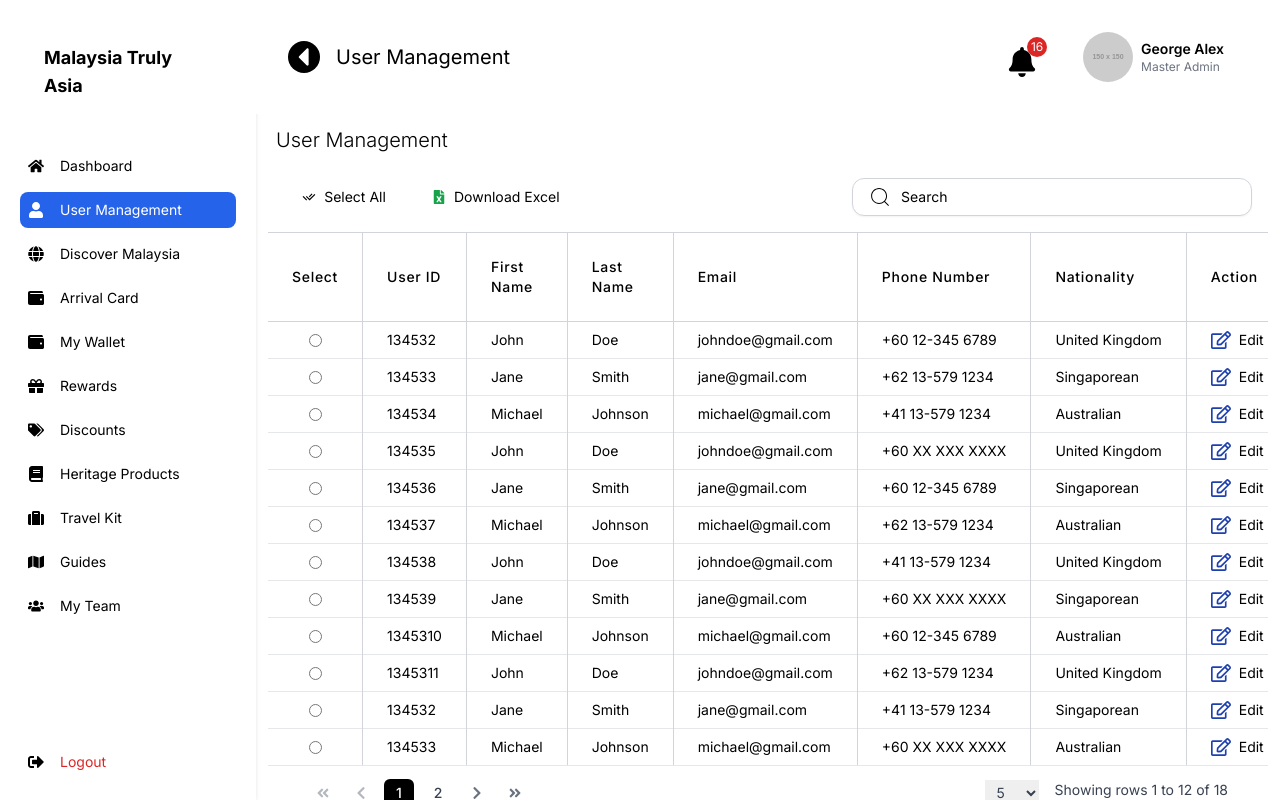
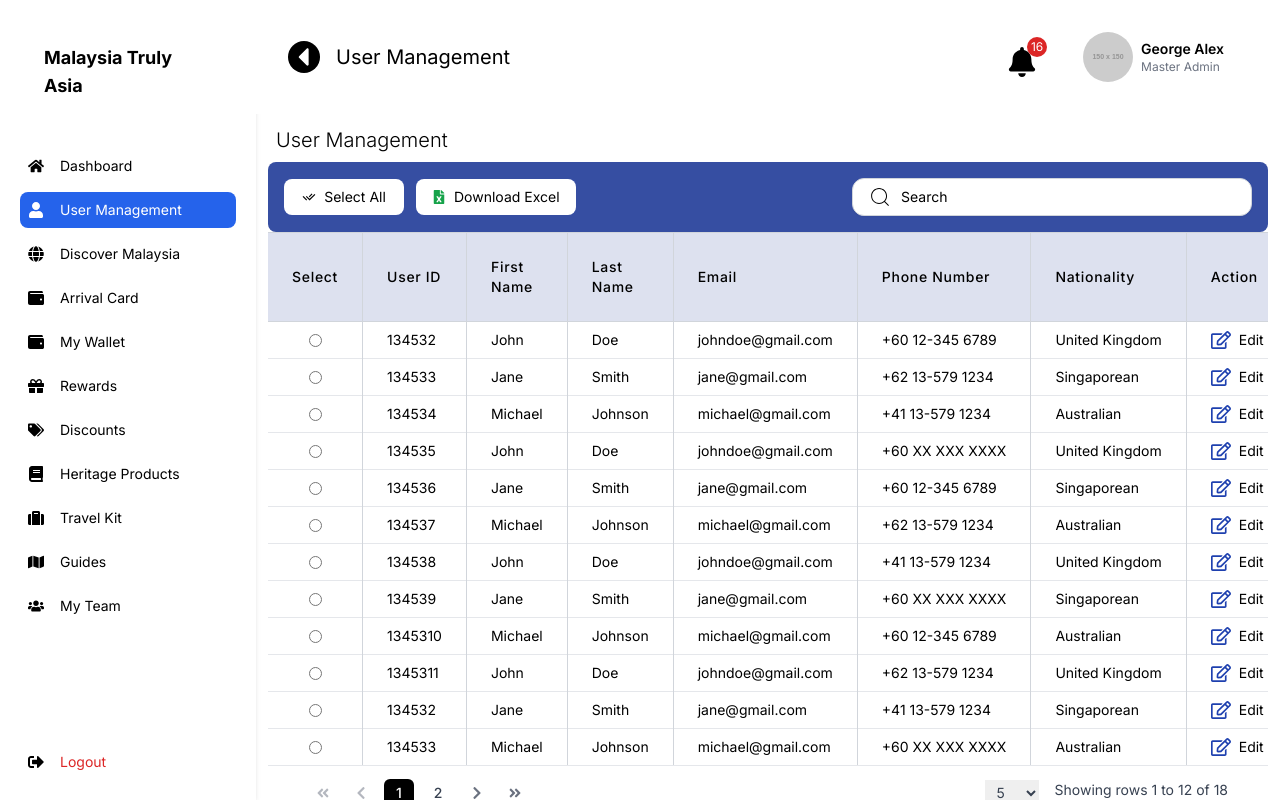
Before and after one commit to talhafayyaz123/motac-cms, a Next.js app: page /user-management in a window 1280 px wide. Built offline with nearby package versions, Linux system fonts and the light colour scheme.

Commit message:
feat(user-management): added user-management active page

```diff
--- a/src/components/ui/dataTable/DataTable.tsx
+++ b/src/components/ui/dataTable/DataTable.tsx
@@ -36,7 +36,8 @@ const DataTable: React.FC<DataTableProps> = ({
       <div className="overflow-y-auto flex-grow">
         <table className="min-w-full table-fixed divide-y divide-gray-200">
           <thead
-            className={`bg-[${colors.data_table_header}] sticky top-0 z-10`}
+            className="sticky top-0 z-10"
+            style={{ background: colors.data_table_header }}
           >
             <TableHeader columns={columns} renderHeader={renderHeader} />
           </thead>
--- a/src/components/ui/dataTable/DataTableWrapper.tsx
+++ b/src/components/ui/dataTable/DataTableWrapper.tsx
@@ -9,7 +9,8 @@ interface WrapperProps {
 const Wrapper: React.FC<WrapperProps> = ({ children }) => {
   return (
     <div
-      className={`bg-[${colors.data_table_wrapper}] flex justify-between items-center p-4 rounded-lg space-x-4`}
+      className="flex justify-between items-center p-4 rounded-lg space-x-4"
+      style={{ background: colors.data_table_wrapper }}
     >
       {children}
     </div>
```
